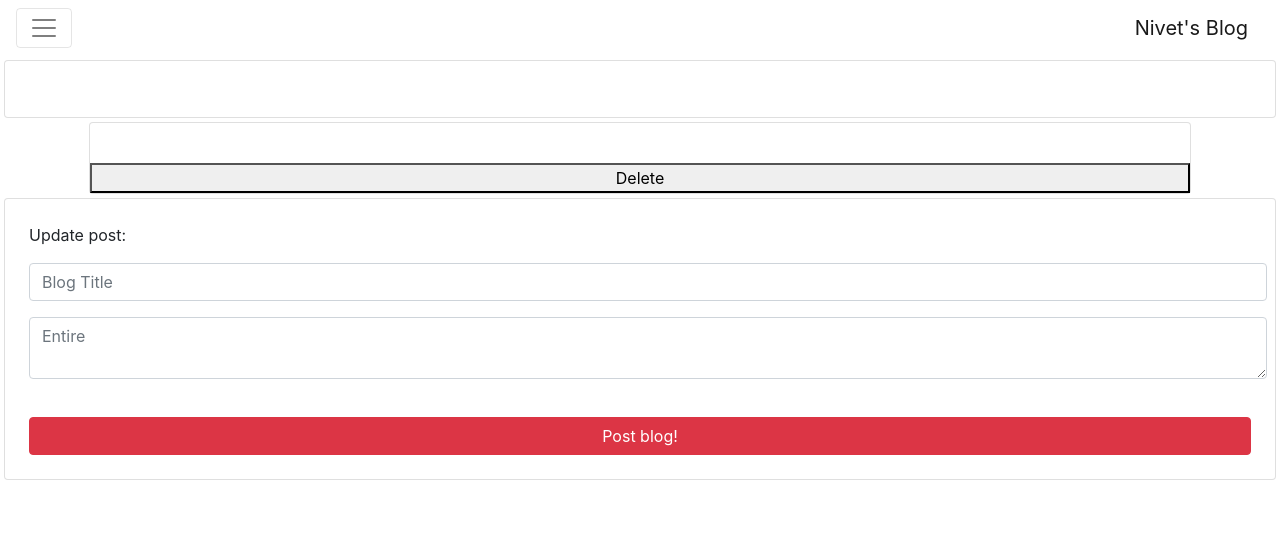
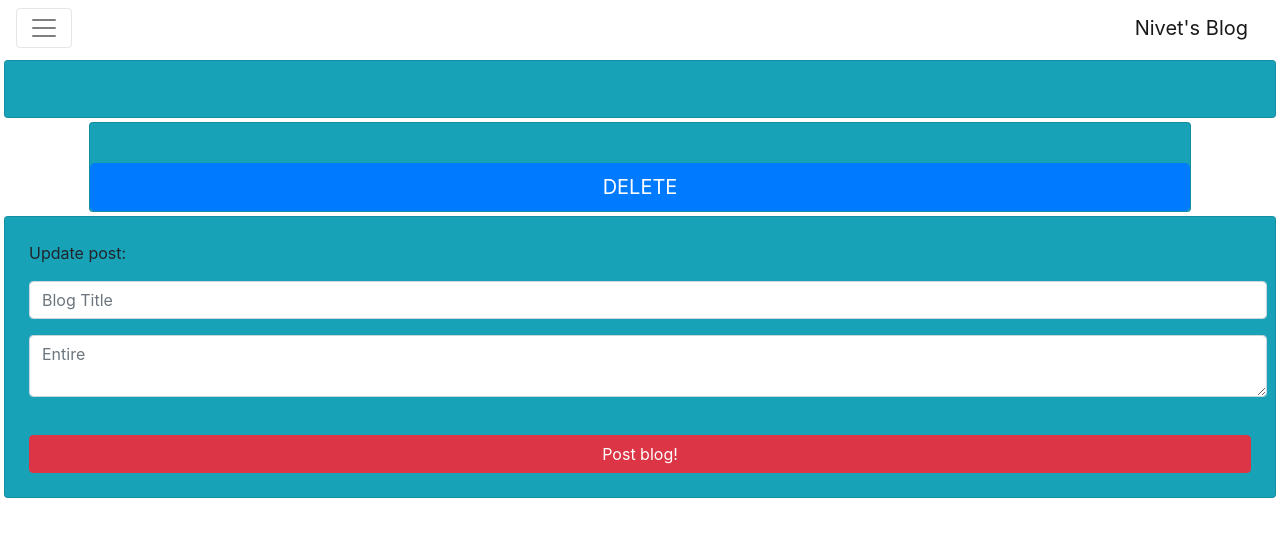
Before and after one commit to fowler013/My_Blog, a React app: page /1 in a window 1280 px wide. Shown: the top 536 px of the page. Built offline with nearby package versions, Linux system fonts and the light colour scheme; no server answers.

Commit message:
working on styling

```diff
--- a/client/src/components/BlogForm.jsx
+++ b/client/src/components/BlogForm.jsx
@@ -21,7 +21,7 @@ class BlogForm extends Component {
 
     render() {
         return (
-            <form className="card p-3 m-1">
+            <form className="card p-3 m-1 bg-info">
                 <label
                     htmlFor="title-input"
                     className="d-block m-2">{this.props.action} post:
--- a/client/src/components/single.jsx
+++ b/client/src/components/single.jsx
@@ -64,7 +64,7 @@ class Single extends React.Component {
         let post = this.state.blog;
         return (
             <div>
-                <div className="card m-1">
+                <div className="card m-1 bg-info">
                     <div className="card-body text-left">
                         <p className="card-text">
                             {post.title}
@@ -77,13 +77,12 @@ class Single extends React.Component {
 
 
                 <div className="container">
-                    <div key={this.state.blog.id} className="card m-1">
+                    <div key={this.state.blog.id} className="card m-1 bg-info">
                         <div className="card-body text-left">
 
                         </div>
-                        <button id={this.state.blog.id} className="delete"
-                            onClick={() => { this.deleteBlog(); }}
-                        >Delete</button>
+                        <button type="button" className="btn btn-primary btn-lg btn-block" onClick={() => { this.deleteBlog(); }}>DELETE</button>
+
                     </div >
                 </div>
 
--- a/package.json
+++ b/package.json
@@ -24,6 +24,7 @@
     "babel-polyfill": "^6.26.0",
     "babel-preset-env": "^1.6.1",
     "babel-preset-react": "^6.24.1",
+    "css-loader": "^1.0.0",
     "express": "^4.16.3",
     "file-loader": "^1.1.11",
     "morgan": "^1.9.0",
@@ -32,6 +33,7 @@
     "react-dom": "^16.3.2",
     "react-router-dom": "^4.2.2",
     "rimraf": "^2.6.2",
+    "style-loader": "^0.21.0",
     "webpack": "^3.11.0"
   },
   "devDependencies": {
--- a/webpack.config.js
+++ b/webpack.config.js
@@ -7,6 +7,11 @@ module.exports = {
     output: { path: CLIENT_DEST, filename: 'bundle.js' },
     module: {
         rules: [
+
+            {
+                test: /\.css$/,
+                use: [{ loader: 'style-loader' }, { loader: 'css-loader' }],
+            },
             {
                 test: /.jsx?$/,
                 exclude: /node_modules/,
```
Also changed, not shown: 1 other file (tests, documents, lock files or other folders).
